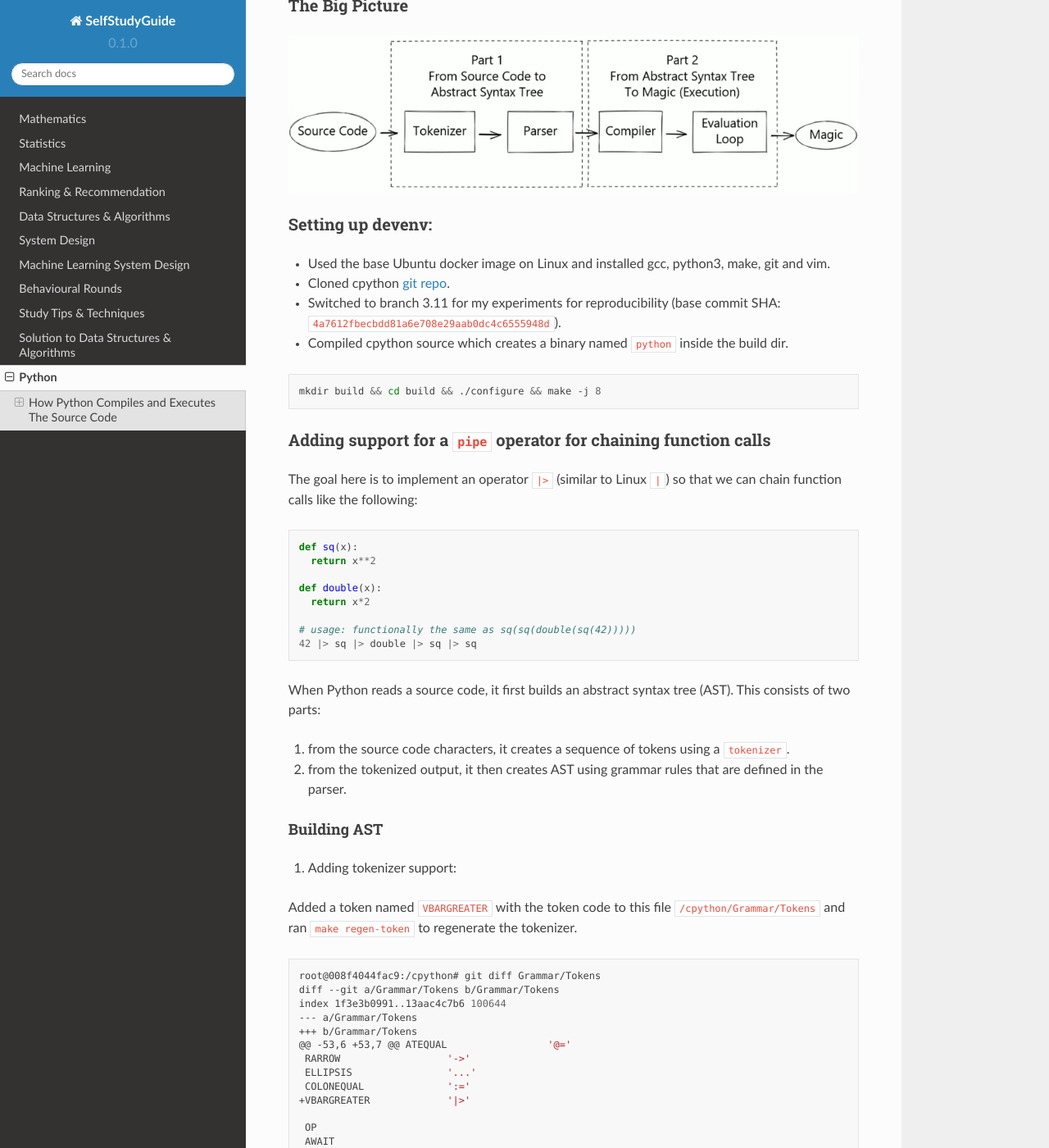
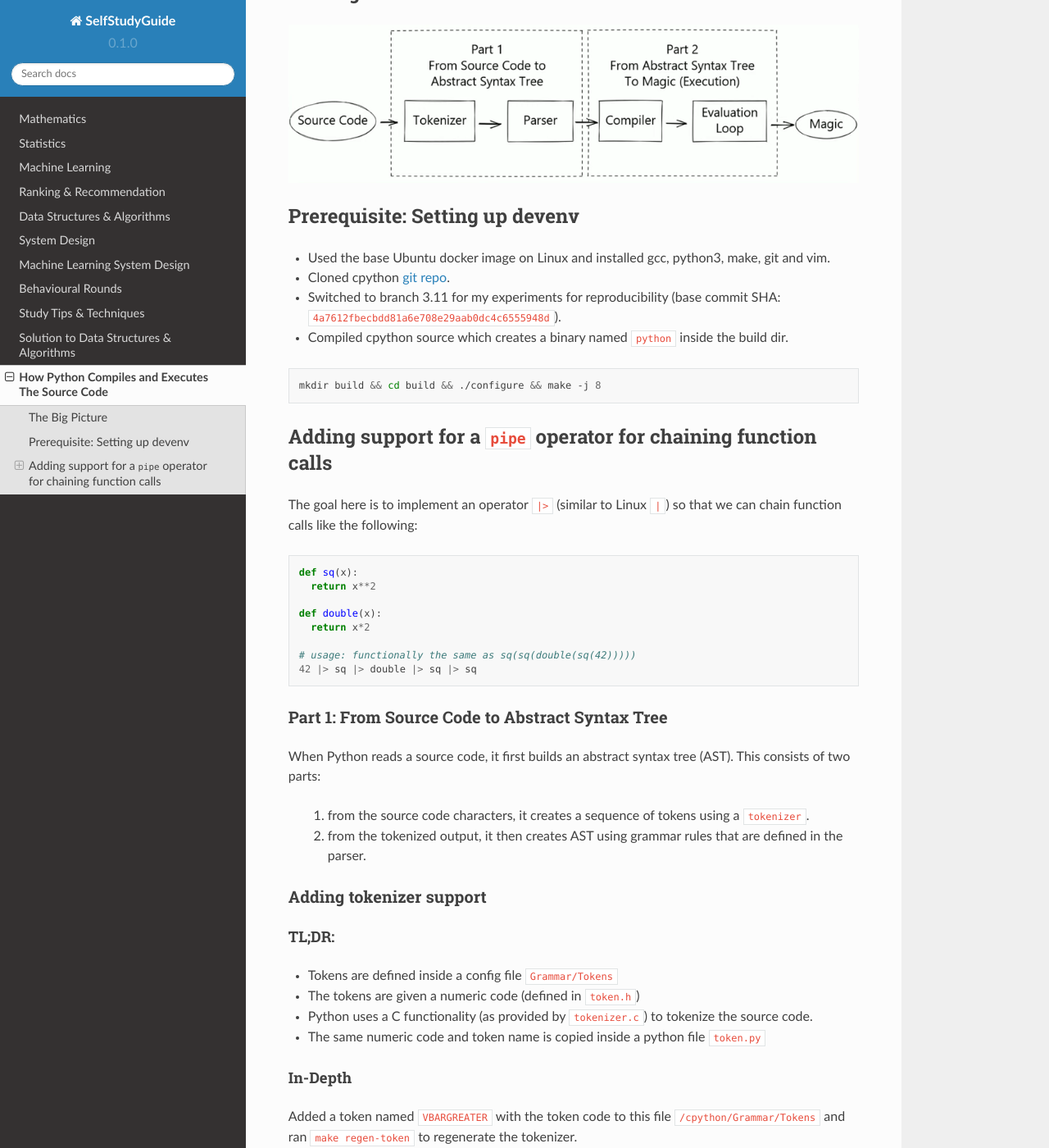
Before and after one commit to uselesstechjunks/leetcode, a Sphinx documentation site: the page built from docs/source/python.rst, in a window 1280 px wide and 1400 px high, scrolled down 344 px. Shown: the whole window at 82% size. Built offline with Sphinx 7.4.7 and the Read the Docs theme 2.0.0, drawn with Linux system fonts in a browser that asks for light colours; some of the changed text lies outside the part shown.

Commit message:
Update python.rst

```diff
--- a/docs/source/python.rst
+++ b/docs/source/python.rst
@@ -23,7 +20,7 @@ Setting up devenv:
   mkdir build && cd build && ./configure && make -j 8
 
 Adding support for a ``pipe`` operator for chaining function calls
-====================================================================================
+**********************************************************************************
 The goal here is to implement an operator ``|>`` (similar to Linux ``|``) so that we can chain function calls like the following:
 
 .. code-block:: python
@@ -37,16 +34,28 @@ The goal here is to implement an operator ``|>`` (similar to Linux ``|``) so tha
     # usage: functionally the same as sq(sq(double(sq(42)))))
     42 |> sq |> double |> sq |> sq
 
+Part 1: From Source Code to Abstract Syntax Tree
+====================================================================================
 When Python reads a source code, it first builds an abstract syntax tree (AST). This consists of two parts:
 
-#. from the source code characters, it creates a sequence of tokens using a ``tokenizer``.
-#. from the tokenized output, it then creates AST using grammar rules that are defined in the parser.
+  #. from the source code characters, it creates a sequence of tokens using a ``tokenizer``.
+  #. from the tokenized output, it then creates AST using grammar rules that are defined in the parser.
 
-Building AST
+Adding tokenizer support
+==========================================
+
+TL;DR:
 -------------------------
-#. Adding tokenizer support:
+* Tokens are defined inside a config file ``Grammar/Tokens``
+* The tokens are given a numeric code (defined in ``token.h``)
+* Python uses a C functionality (as provided by ``tokenizer.c``) to tokenize the source code.
+* The same numeric code and token name is copied inside a python file ``token.py``
 
+In-Depth
+-----------------------
 Added a token named ``VBARGREATER`` with the token code to this file ``/cpython/Grammar/Tokens`` and ran ``make regen-token`` to regenerate the tokenizer.
+
+.. collapse:: code
 
 .. code-block:: bash
 
```
Also changed, not shown: other parts of docs/source/python.rst (+4 -14 lines).
